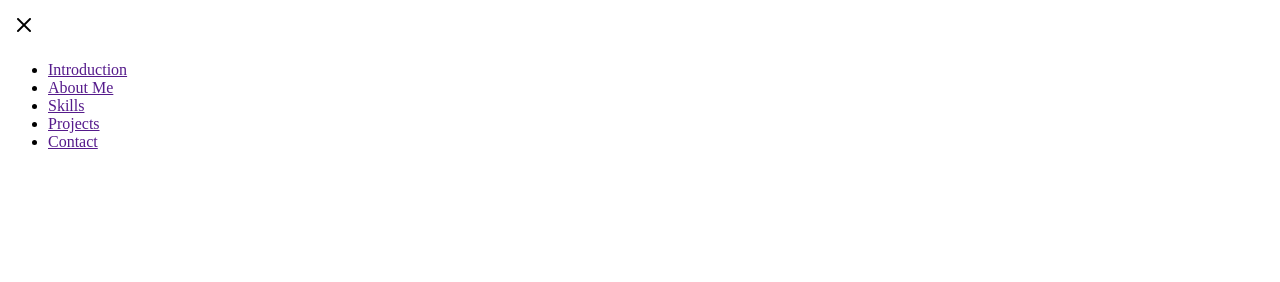
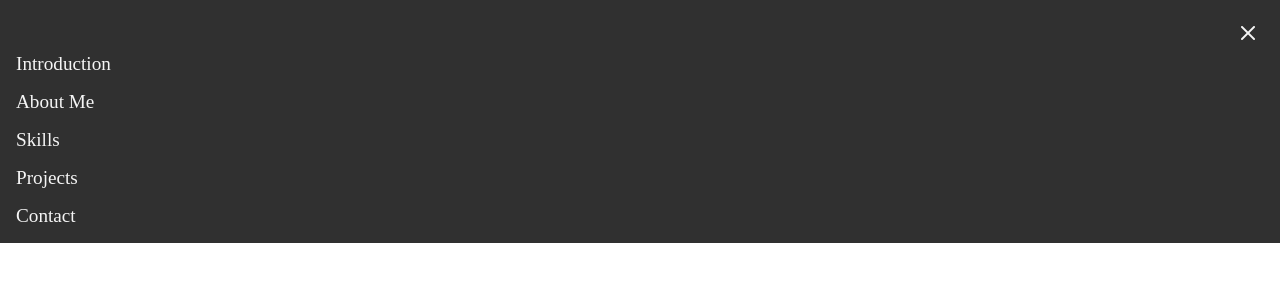
Before and after one commit to guerreiropedr0/portfolio, a website built with webpack: page src/template.html in a window 1280 px wide. Both pictures are taken after a click on the icon 1256 px from the left and 26 px from the top of the page. Built offline with nearby package versions, Linux system fonts and the light colour scheme.

Commit message:
Add logo to navbar

```diff
--- a/src/index.js
+++ b/src/index.js
@@ -1,13 +1,14 @@
 import './styles/index.css';
 
 const MENU = document.getElementById('menu');
+const MENU_INFO = document.getElementById('nav-info');
 const OPEN_MENU = document.getElementById('open-menu');
 const CLOSE_MENU = document.getElementById('close-menu');
 
 const menuDisplay = (btn) => {
   btn.addEventListener(('click'), () => {
     MENU.classList.toggle('hidden');
-    OPEN_MENU.classList.toggle('hidden');
+    MENU_INFO.classList.toggle('hidden');
   });
 };
 
--- a/src/styles/index.css
+++ b/src/styles/index.css
@@ -1,14 +1,56 @@
 @import url("https://cdn.jsdelivr.net/npm/bootstrap-icons@1.8.3/font/bootstrap-icons.css");
+
+:root {
+  --black: #303030;
+  --white: #f5f5f5;
+}
+
+*,
+*::before,
+*::after {
+  margin: 0;
+  padding: 0;
+  box-sizing: border-box;
+  text-decoration: none;
+  list-style: none;
+  color: inherit;
+}
 
 .nav-bar {
   display: flex;
+  padding: 1rem;
+  background-color: var(--black);
+  color: var(--white);
+}
+
+.nav-info {
+  flex: auto;
+  display: flex;
+  align-items: center;
+  justify-content: space-between;
 }
 
 .bi {
   font-size: 2rem;
+}
+
+.bi-x {
   margin-left: auto;
 }
 
 .hidden {
-  display: none;
+  display: none !important;
 }
+
+.menu {
+  flex: auto;
+  display: flex;
+  flex-direction: column;
+}
+
+.nav-links {
+  display: flex;
+  flex-direction: column;
+  font-size: larger;
+  gap: 1rem;
+}
--- a/src/template.html
+++ b/src/template.html
@@ -10,8 +10,11 @@
 
 <body>
   <nav class="nav-bar">
-    <i id="open-menu" class="bi bi-list"></i>
-    <div id="menu" class="hidden">
+    <div id="nav-info" class="nav-info">
+      <h2><a href="/">Pedro Guerreiro</a></h2>
+      <i id="open-menu" class="bi bi-list"></i>
+    </div>
+    <div id="menu" class="menu hidden">
       <i id="close-menu" class="bi bi-x"></i>
       <ul class="nav-links">
         <li>
```
